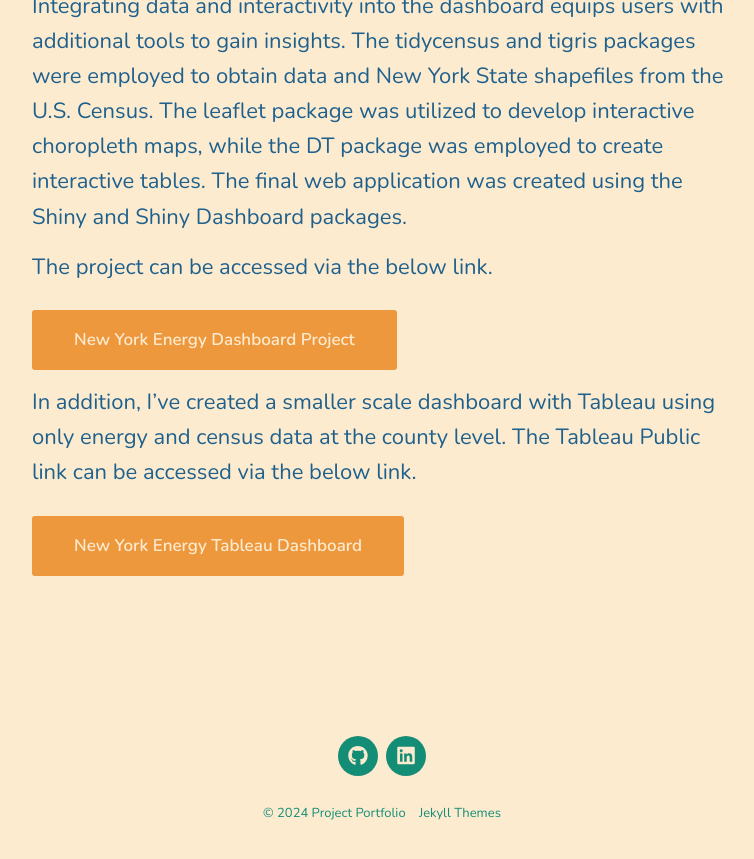
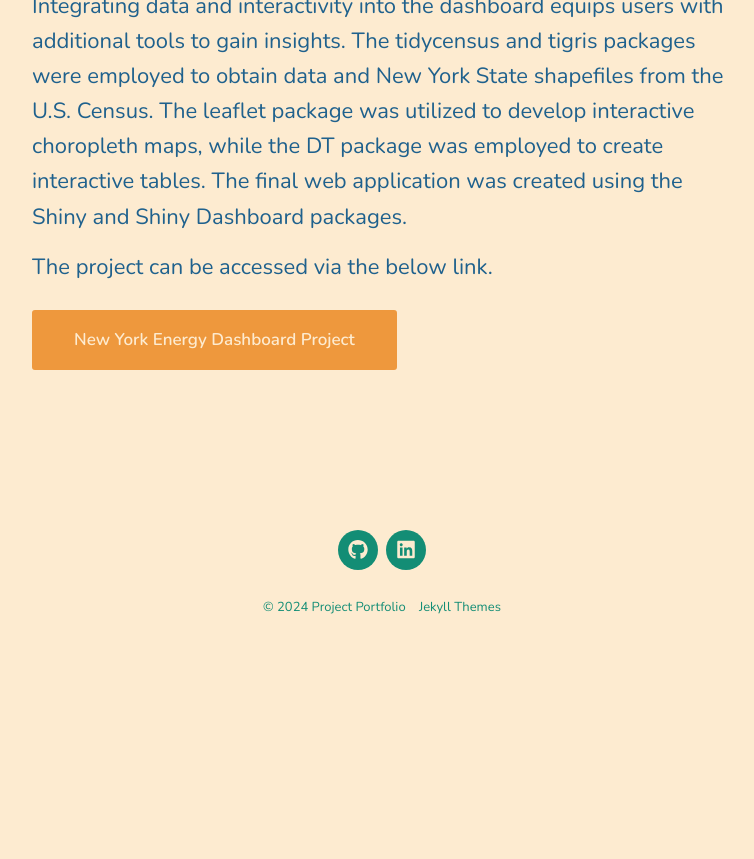
Before and after one commit to franklauder/franklauder.github.io, a Jekyll site: the page built from _projects/2024-02-04-energyDashboard-project.md, in a window 1280 px wide and 900 px high, scrolled down 1636 px. Shown: the top 859 px of the window, without its empty margins (258-1012 px from the left). Built offline with Jekyll 4.4.1, drawn with Linux system fonts in a browser that asks for light colours; nearby versions of some CDN libraries; after the commit the page ends 2330 px from its top, so only the background shows below that.

Commit message:
formatting

```diff
--- a/_projects/2024-02-04-energyDashboard-project.md
+++ b/_projects/2024-02-04-energyDashboard-project.md
@@ -24,8 +24,3 @@ The final web application was created using the Shiny and Shiny Dashboard packag
 The project can be accessed via the below link.
 
 <a href="https://lauderf20.shinyapps.io/nyDashboard/" class="button button--large">New York Energy Dashboard Project</a>
-
-
-In addition, I've created a smaller scale dashboard with Tableau using only energy and census data at the  county level.  The Tableau Public link can be accessed via the below link.
-
-<a href="https://public.tableau.com/views/NewYorkEnergyEfficiencyMonitoring/NYEnergyEfficiencyDashboard?:language=en-US&:sid=&:display_count=n&:origin=viz_share_link" class="button button--large">New York Energy Tableau Dashboard </a>
```
